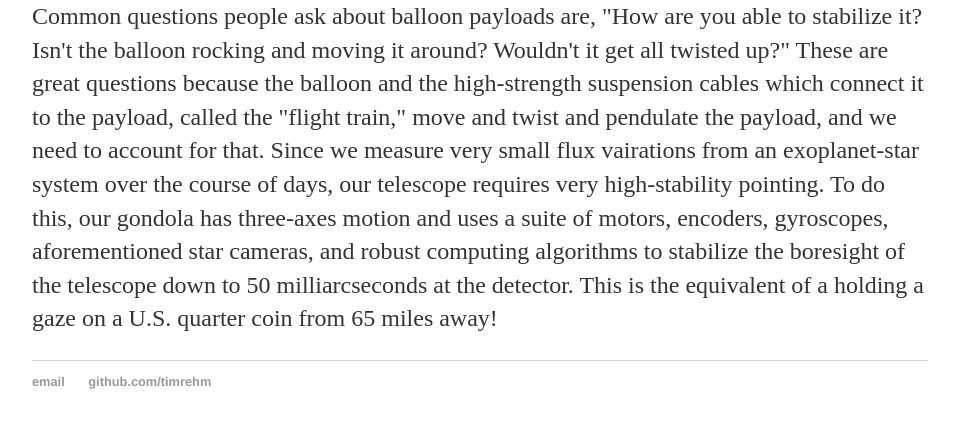
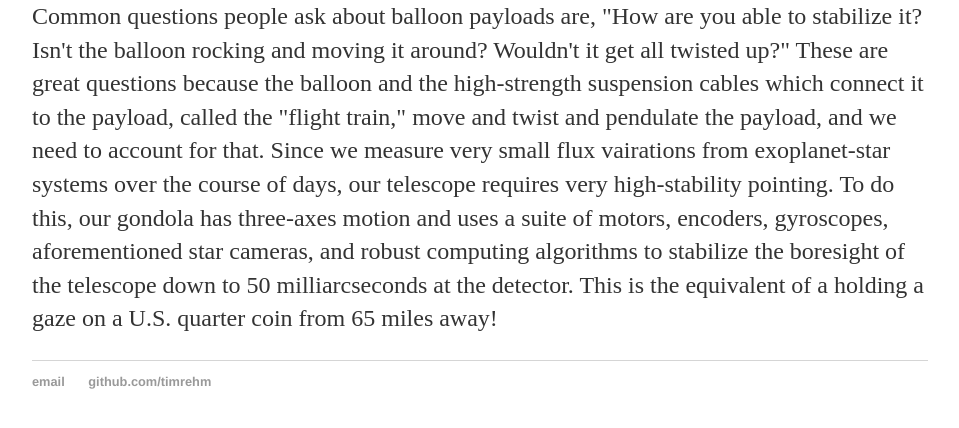
Before and after one commit to timrehm/timrehm.github.io, a Jekyll site: the page built from research/excite.html, in a window 1280 px wide and 900 px high, scrolled down 4853 px, cut to the strip 451-879 px from the top of the window. Shown: the whole strip, without its empty margins (160-1119 px from the left). Built offline with Jekyll 4.4.1, drawn with Linux system fonts in a browser that asks for light colours.

Commit message:
Update excite.html

```diff
--- a/research/excite.html
+++ b/research/excite.html
@@ -79,7 +79,7 @@
 <p>Common questions people ask about balloon payloads are, "How are you able to stabilize it? Isn't the balloon
 rocking and moving it around? Wouldn't it get all twisted up?" These are great questions because the balloon and the high-strength suspension
 cables which connect it to the payload, called the "flight train," move and twist and pendulate the payload, and we need to account for that.
-Since we measure very small flux vairations from an exoplanet-star system over the course of days, our telescope requires very high-stability pointing.
+Since we measure very small flux vairations from exoplanet-star systems over the course of days, our telescope requires very high-stability pointing.
 To do this, our gondola has three-axes motion and uses a suite of motors, encoders, gyroscopes, aforementioned star cameras, and robust computing
 algorithms to stabilize the boresight of the telescope down to 50 milliarcseconds at the detector. This is the equivalent of a
 holding a gaze on a U.S. quarter coin from 65 miles away!</p>
```
